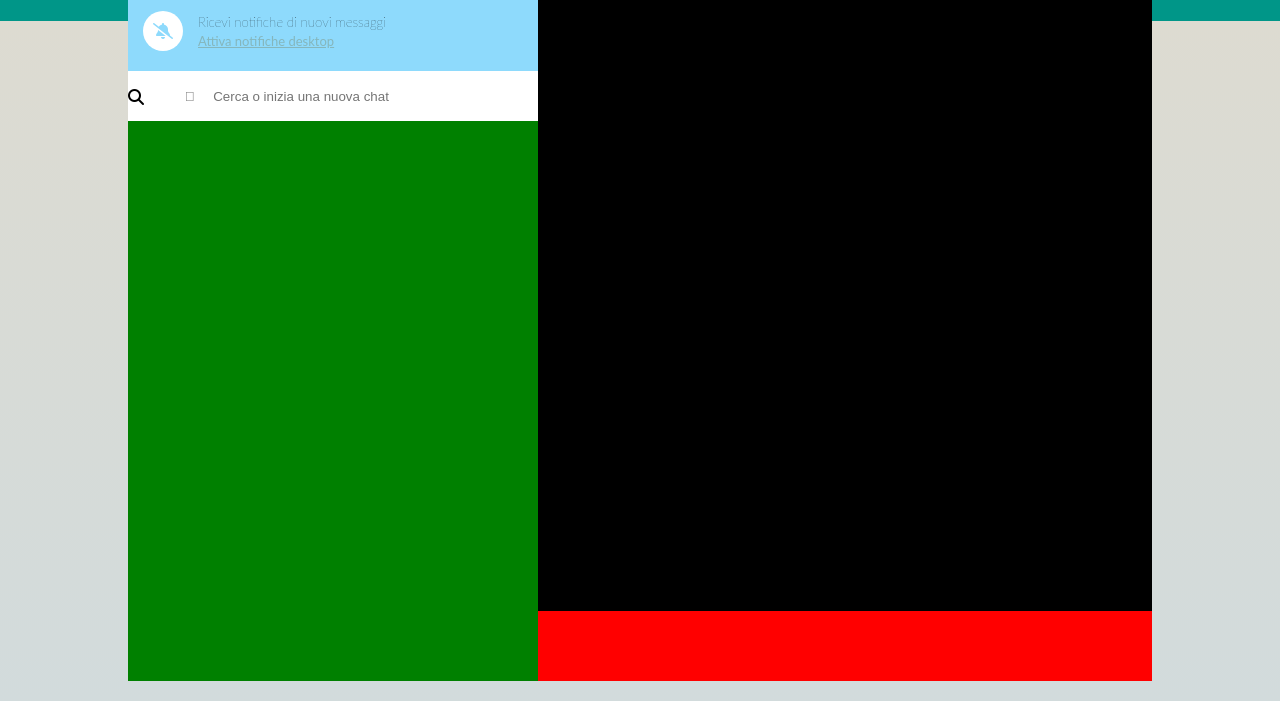
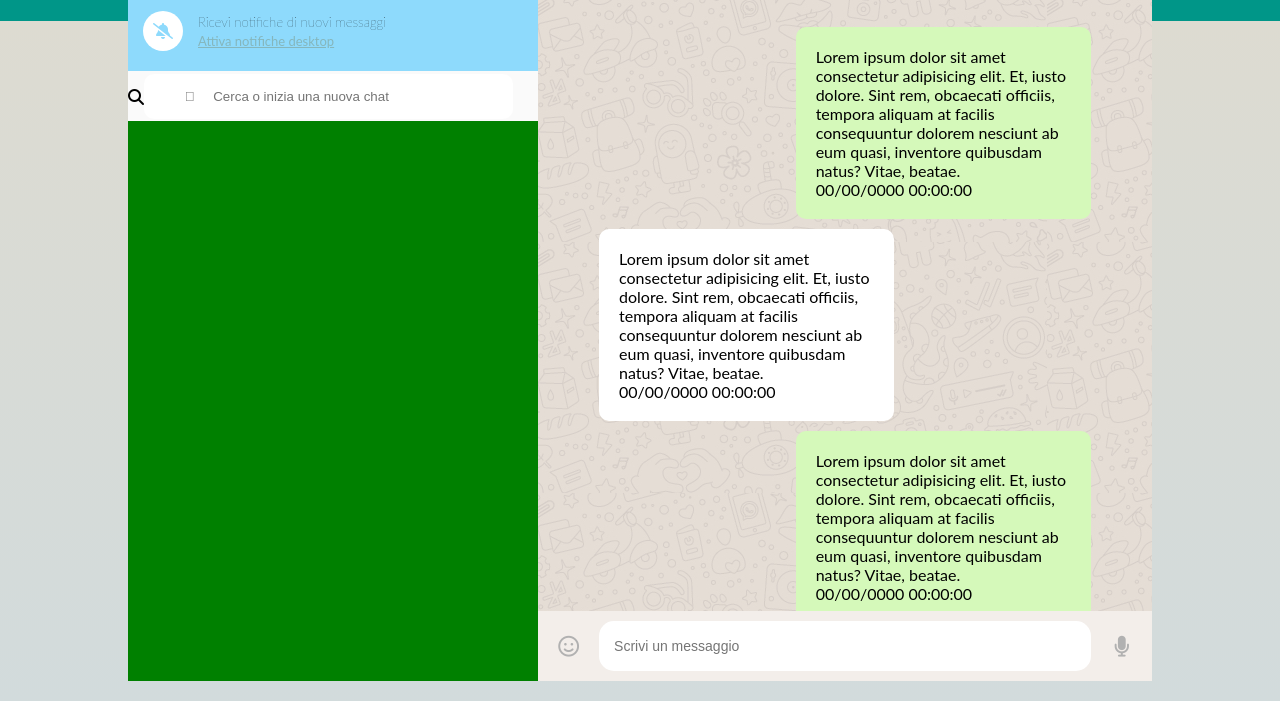
Before and after one commit to dmonteleo/vue-boolzapp, a plain HTML site: page index.html in a window 1280 px wide. Shown: the part 99-800 px from the top of the page. Drawn offline with Linux system fonts and the light colour scheme.

Commit message:
footer right

```diff
--- a/assets/css/style.css
+++ b/assets/css/style.css
@@ -27,14 +27,14 @@ body {
 
 /* LEFT */
 
-/* HEADER LEFT */
-
 .left {
   background-color: green;
   width: calc(40%);
   height: 100%;
   float: left;
 }
+
+/* HEADER LEFT */
 
 .header-left {
   height: 70px;
@@ -100,7 +100,7 @@ body {
 
 .searchbar-left {
   height: 50px;
-  background-color: white;
+  background-color: #fafafa;
   display: flex;
   align-items: center;
 }
@@ -131,6 +131,8 @@ body {
   height: 100%;
   float: right;
 }
+
+/* HEADER RIGHT */
 
 .header-right {
   background-color: #eaeaea;
@@ -165,13 +167,78 @@ body {
   margin-right: 5px;
 }
 
+/* MESSAGES RIGHT */
+
 .messages-right {
-  background-color: black;
-  /* background-image: url("../assets/img/HD-wallpaper-whatsapp-background-cool-dark-green-new-theme-whatsapp-thumbnail.jpg"); */
+  background-image: url('/assets/img/mine.jpg');
   height: calc(100% - 140px);
+  padding: 5% 10%;
+  overflow-y: scroll;
+  width: 100%;
 }
 
+.messages-right .message {
+  background-color: white;
+  margin: 5px 0;
+  min-width: 40%;
+  max-width: 60%;
+  border-radius: 10px;
+  padding: 20px;
+}
+
+.messages-right .message.sent {
+  float: right;
+  background-color: #d5f9ba;
+}
+
+.messages-right .message.received {
+  float: left;
+  background-color: white;
+
+}
+
+/* FOOTER RIGHT */
+
 .footer-right {
-  background-color: red;
+  background-color: #F3EEEA;
   height: 70px;
+  width: 100%;
+  display: flex;
+  align-items: center;
+  justify-content: space-between;
 }
+
+.footer-right .footer-right-center {
+  height: 100%;
+  width: 80%;
+  display: flex;
+  justify-content: center;
+  align-items: center;
+}
+
+.footer-right .footer-right-center input {
+  width: 100%;
+  height: 50px;
+  margin: 10px 0;
+  padding: 15px;
+  border: 0;
+  border-radius: 15px;
+  font-size: 14px;
+  font-weight: lighter;
+}
+
+.footer-right-right,
+.footer-right-left {
+  display: flex;
+  align-items: center;
+  justify-content: center;
+  height: 100%;
+  width: 10%;
+}
+
+.footer-icon {
+  /* margin-right: 15px; */
+  /* margin-left: 5px; */
+  color: #b1b1b1;
+  transform: scale(1.3);
+}
--- a/index.html
+++ b/index.html
@@ -62,9 +62,53 @@
         </div>
       </div>
       <!-- MESSAGES RIGHT -->
-      <div class="messages-right"></div>
+      <div class="messages-right">
+        <div class="message sent">
+          <div class="message-text">
+            Lorem ipsum dolor sit amet consectetur adipisicing elit. Et, iusto dolore. Sint rem, obcaecati officiis, tempora aliquam at facilis consequuntur dolorem nesciunt ab eum quasi, inventore quibusdam natus? Vitae, beatae.
+          </div>
+          <div class="message-time">
+            00/00/0000 00:00:00
+          </div>
+        </div>
+        <div class="message received">
+          <div class="message-text">
+            Lorem ipsum dolor sit amet consectetur adipisicing elit. Et, iusto dolore. Sint rem, obcaecati officiis, tempora aliquam at facilis consequuntur dolorem nesciunt ab eum quasi, inventore quibusdam natus? Vitae, beatae.
+          </div>
+          <div class="message-time">
+            00/00/0000 00:00:00
+          </div>
+        </div>
+        <div class="message sent">
+          <div class="message-text">
+            Lorem ipsum dolor sit amet consectetur adipisicing elit. Et, iusto dolore. Sint rem, obcaecati officiis, tempora aliquam at facilis consequuntur dolorem nesciunt ab eum quasi, inventore quibusdam natus? Vitae, beatae.
+          </div>
+          <div class="message-time">
+            00/00/0000 00:00:00
+          </div>
+        </div>
+        <div class="message received">
+          <div class="message-text">
+            Lorem ipsum dolor sit amet consectetur adipisicing elit. Et, iusto dolore. Sint rem, obcaecati officiis, tempora aliquam at facilis consequuntur dolorem nesciunt ab eum quasi, inventore quibusdam natus? Vitae, beatae.
+          </div>
+          <div class="message-time">
+            00/00/0000 00:00:00
+          </div>
+        </div>
+      </div>
       <!-- FOOTER RIGHT -->
-      <div class="footer-right"></div>
+      <div class="footer-right">
+        <div class="footer-right-left footer-icon">
+          <i class="far fa-smile" ></i>
+        </div>
+        <div class="footer-right-center">
+          <input type="text" class="new-message-input" placeholder="Scrivi un messaggio">
+        </div>
+        <div class="footer-right-right footer-icon">
+          <i class="fa fa-microphone" aria-hidden="true"></i>
+        </div>
+      </div>
+
     </div>
   </div>
   <script src="./assets/js/script.js"></script>
```
